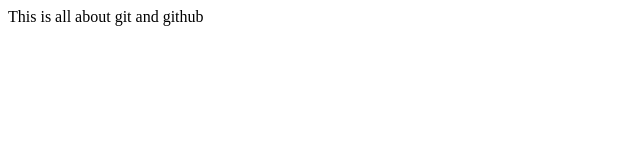
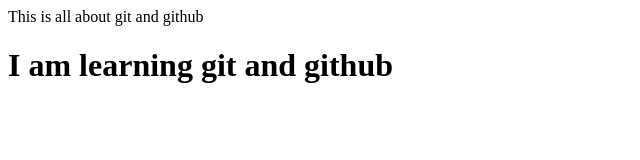
Before and after one commit to 007Jisan/dem, a plain HTML site: page index.html in a window 1280 px wide. Shown: the whole page, without its empty margins (0-640 px from the left). Drawn offline with Linux system fonts and the light colour scheme.

Commit message:
Version 2

```diff
--- a/index.html
+++ b/index.html
@@ -7,5 +7,7 @@
 </head>
 <body>
     This is all about git and github
+    <br>
+    <h1>I am learning git and github</h1>
 </body>
 </html>
```
